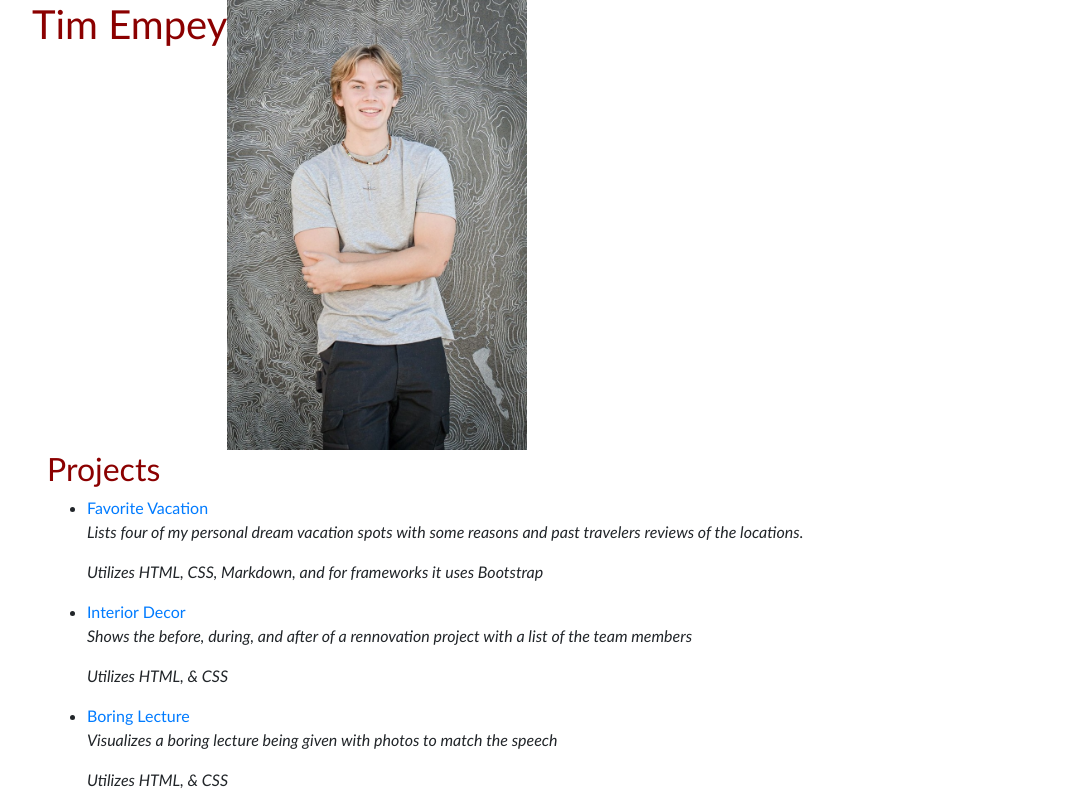
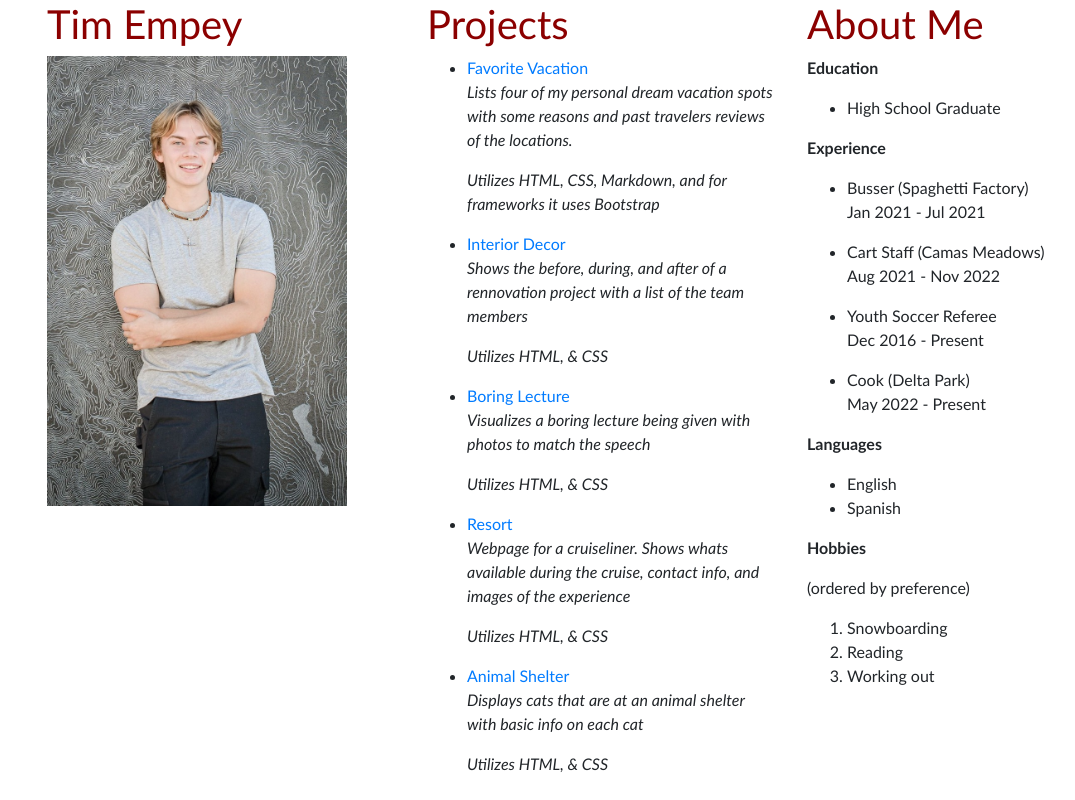
Before and after one commit to TimEmpey/portfolio-webpage, a plain HTML site: page index.html in a window 1280 px wide. Shown: the top 800 px of the page, without its empty margins (38-1113 px from the left). Drawn offline with nearby package versions, Linux system fonts and the light colour scheme.

Commit message:
add some rows, containter, fixed bugs, changed h1,h2,h3 size and color in style sheet

```diff
--- a/css/styles.css
+++ b/css/styles.css
@@ -3,10 +3,13 @@ body{
 }
 h1{
   color: darkred;
+  font-size: 40px;
 }
 h2{
   color: darkred;
+  font-size: 40px;
 }
 h3{
   color: darkred;
+  font-size: 40px;
 }
--- a/index.html
+++ b/index.html
@@ -10,9 +10,11 @@
 <body>
   <div class="container">
     <div class="row">
+      <div class="col-4">
         <h1>Tim Empey</h1>
         <img src="img/portrait-portfolio-landing-page.jpg" alt="portrait of Tim Empey" width="300px">
       </div>
+      <div class="col-4">
       <h2>Projects</h2>
       <ul>
         <li><a href="https://github.com/TimEmpey/favorite-vacation">Favorite Vacation</a></li>
@@ -43,8 +45,16 @@
         <p>
          <em>Utilizes HTML, & CSS</em>
         </p>
+        <li><a href="https://github.com/TimEmpey/animal-shelter">Animal Shelter</a></li>
+        <p>
+          <em>Displays cats that are at an animal shelter with basic info on each cat</em>
+        </p>
+        <p>
+          <em>Utilizes HTML, & CSS</em>
+        </p>
       </ul>
-
+      </div>
+      <div class="col-4">
         <h3>About Me</h3>
         <p><strong>Education</strong></p>
         <ul>
@@ -74,6 +84,8 @@
           <li>Working out</li>
         </ol>
       </div>
+    </div>
+  </div>
 </body>
 
 </html>
```
Lines whose indentation alone changed are shown as unchanged.
